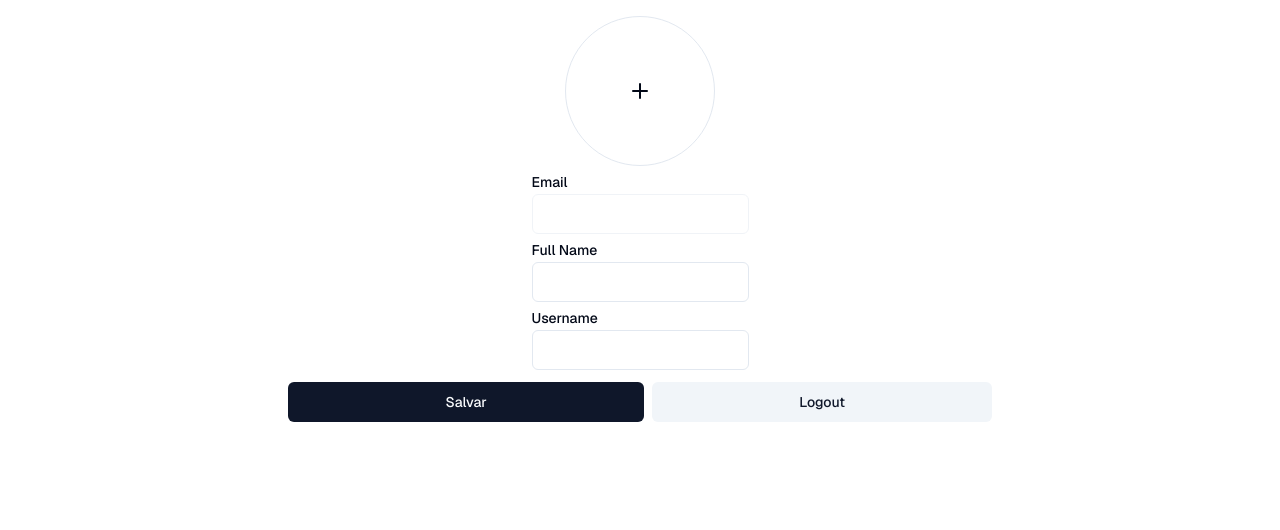
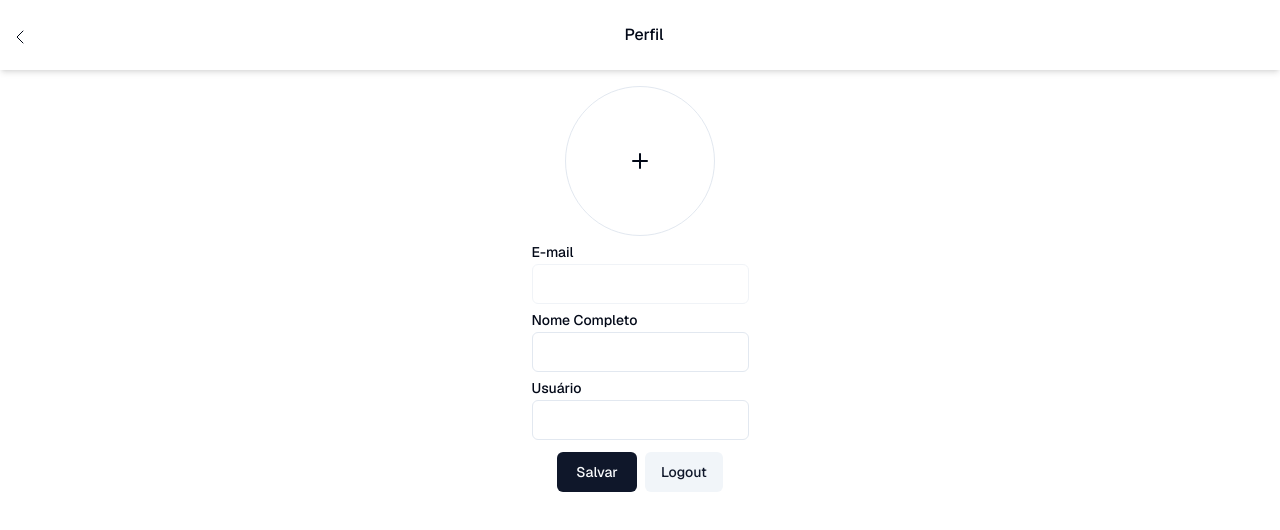
Before and after one commit to TheDuxX/to-do-list, a Next.js app: page /account in a window 1280 px wide. Shown: the top 530 px of the page. Built offline with nearby package versions, Linux system fonts and the light colour scheme; no server answers; the database is empty.

Commit message:
feat: add Navbar

```diff
--- a/app/(pages)/account/_components/account-form.tsx
+++ b/app/(pages)/account/_components/account-form.tsx
@@ -35,7 +35,7 @@ export default function AccountForm({ user }: { user: User | null }) {
         setAvatarUrl(data.avatar_url);
       }
     } catch (error) {
-      alert("Error loading user data!");
+      alert("Erro ao carregar dados do usuário!");
     } finally {
       setLoading(false);
     }
@@ -64,9 +64,9 @@ export default function AccountForm({ user }: { user: User | null }) {
         updated_at: new Date().toISOString(),
       });
       if (error) throw error;
-      alert("Profile updated!");
+      alert("Perfil atualizado");
     } catch (error) {
-      alert("Error updating the data!");
+      alert("Erro ao atualizar dados!");
     } finally {
       setLoading(false);
     }
@@ -84,11 +84,11 @@ export default function AccountForm({ user }: { user: User | null }) {
         }}
       />
       <div>
-        <Label htmlFor="email">Email</Label>
+        <Label htmlFor="email">E-mail</Label>
         <Input id="email" type="text" value={user?.email} disabled />
       </div>
       <div>
-        <Label htmlFor="fullName">Full Name</Label>
+        <Label htmlFor="fullName">Nome Completo</Label>
         <Input
           id="fullName"
           type="text"
@@ -97,7 +97,7 @@ export default function AccountForm({ user }: { user: User | null }) {
         />
       </div>
       <div>
-        <Label htmlFor="username">Username</Label>
+        <Label htmlFor="username">Usuário</Label>
         <Input
           id="username"
           type="text"
@@ -106,16 +106,20 @@ export default function AccountForm({ user }: { user: User | null }) {
         />
       </div>
 
-      <div className="flex flex-row gap-2 w-[55%] justify-center mt-2">
+      <div className="flex flex-row gap-2 justify-center mt-2">
         <Button
-          className="button primary block w-full"
+          className="button primary block min-w-[50%]"
           onClick={() => updateProfile({ fullname, username, avatar_url })}
           disabled={loading}
         >
           {loading ? "Carregando ..." : "Salvar"}
         </Button>
         <form action="/auth/signout" method="post" className="w-full">
-          <Button className="button block w-full" type="submit" variant="secondary">
+          <Button
+            className="button block min-w-[50%]"
+            type="submit"
+            variant="secondary"
+          >
             Logout
           </Button>
         </form>
--- a/app/(pages)/account/page.tsx
+++ b/app/(pages)/account/page.tsx
@@ -1,13 +1,18 @@
-
-import { createClient } from '@/utils/supabase/server'
-import AccountForm from './_components/account-form'
+import { createClient } from "@/utils/supabase/server";
+import AccountForm from "./_components/account-form";
+import Navbar from "@/app/_components/header";
 
 export default async function Account() {
-  const supabase = createClient()
+  const supabase = createClient();
 
   const {
     data: { user },
-  } = await supabase.auth.getUser()
+  } = await supabase.auth.getUser();
 
-  return <AccountForm user={user} />
+  return (
+    <>
+      <Navbar />
+      <AccountForm user={user} />
+    </>
+  );
 }
--- /dev/null
+++ b/app/_components/header.tsx
@@ -0,0 +1,36 @@
+'use client'
+import { ChevronLeft } from "lucide-react";
+import Link from "next/link";
+import { useParams, usePathname } from "next/navigation";
+
+const Navbar = () => {
+  const pathname = usePathname();
+  const params = useParams(); // Hook para acessar parâmetros da URL
+
+  const links = [
+    { name: "Início", href: "/" },
+    { name: "Perfil", href: "/account" },
+  ];
+
+  return (
+    <>
+      <div className="min-h-[70px] w-full shadow-md flex gap-2 p-2 items-center justify-center">
+        <Link href="/">
+          <ChevronLeft className="stroke-1 absolute left-2 top-[25px]" />
+        </Link>
+        {links.map((link) => {
+          if (link.href === pathname) {
+            return (
+              <p key={link.href} className="font-medium">
+                {link.name}
+              </p>
+            );
+          }
+          return null;
+        })}
+      </div>
+    </>
+  );
+};
+
+export default Navbar;
```
